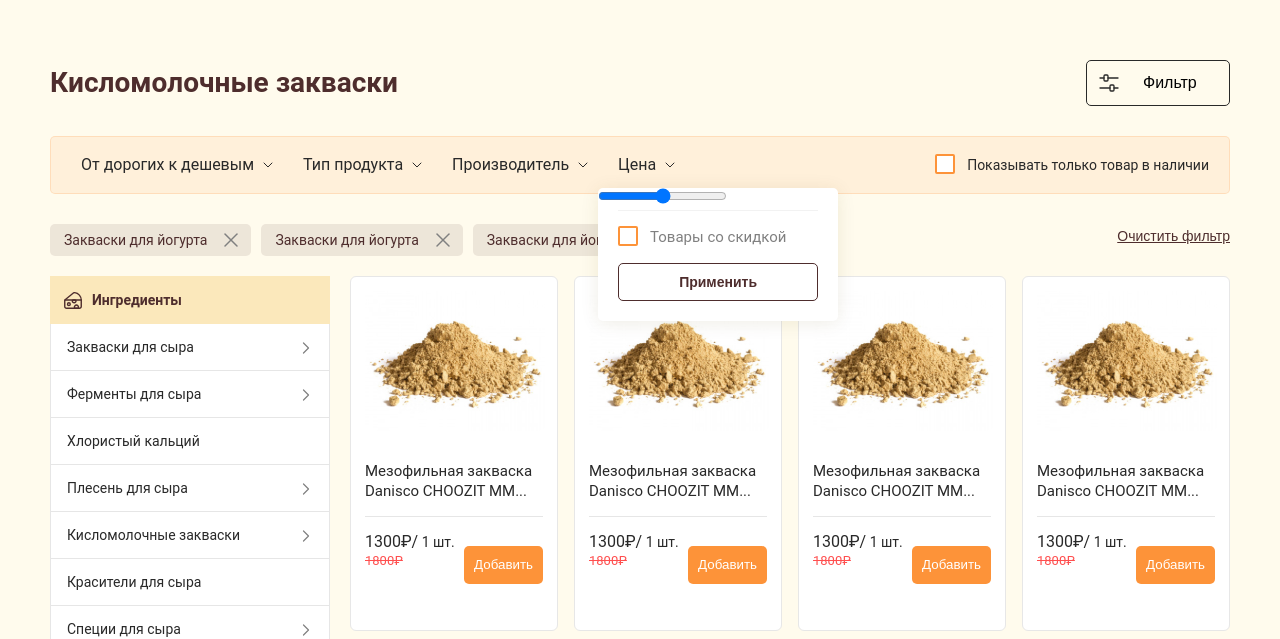
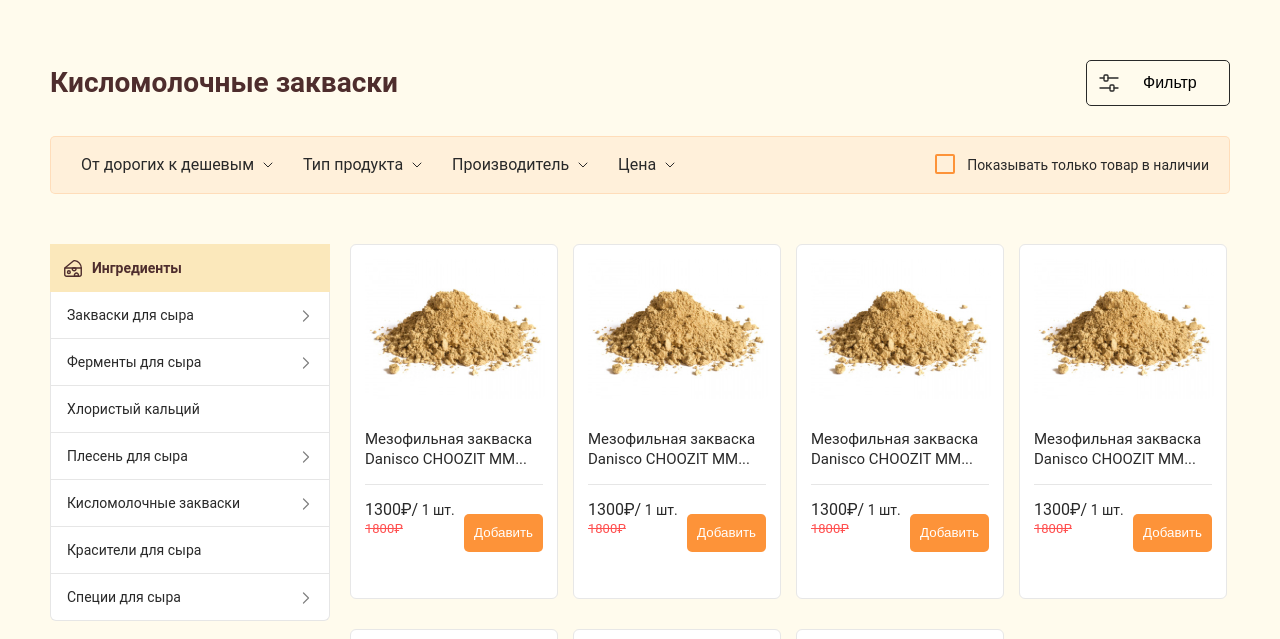
Before and after one commit to unnamed-ii/react-cheese-shop, a React (Create React App) app: page /category in a window 1280 px wide. Shown: the part 161-800 px from the top of the page. Built offline with nearby package versions, Linux system fonts and the light colour scheme.

Commit message:
udpdated markup and styles for category page

```diff
--- a/src/components/filter-card/index.jsx
+++ b/src/components/filter-card/index.jsx
@@ -2,11 +2,11 @@ import React from 'react';
 import './style.scss'
 import {ReactComponent as CloseFilterIcon} from "../../images/icons/close-moduls-btn.svg";
 
-const FilterCard = () => {
+const FilterCard = ({title}) => {
     return (
         <div className="added-filter">
             <div className="added-filter__inner">
-                Закваски для йогурта
+                {title}
                 <CloseFilterIcon />
             </div>
         </div>
--- a/src/pages/category/index.jsx
+++ b/src/pages/category/index.jsx
@@ -1,4 +1,4 @@
-import React from 'react';
+import React, {useState} from 'react';
 import './style.scss';
 import MainNav from "../../components/main-nav";
 import Card from "../../components/card";
@@ -12,6 +12,8 @@ import FilterCard from "../../components/filter-card";
 import CustomInputRange from "../../components/input-range";
 
 const Category = () => {
+    const [addedFilters, setAddedFilters] = useState([])
+
     return (
         <Wrapper>
             <div className="category">
@@ -101,7 +103,42 @@ const Category = () => {
                                 <ArrowDownIcon />
                             </div>
                             <div className="dropdown-list">
-
+                                <div className="dropdown-list__title">
+                                    Выберите фильтр
+                                </div>
+                                <div className="dropdown-list__filters">
+                                    <div className="dropdown-list__filters-filter">
+                                        <CheckBox />
+                                        Закваски для йогурта
+                                    </div>
+                                    <div className="dropdown-list__filters-filter">
+                                        <CheckBox />
+                                        Закваски для творога
+                                    </div>
+                                    <div className="dropdown-list__filters-filter">
+                                        <CheckBox />
+                                        Закваска для ряженки
+                                    </div>
+                                    <div className="dropdown-list__filters-filter">
+                                        <CheckBox />
+                                        Закваски для йогурта
+                                    </div>
+                                    <div className="dropdown-list__filters-filter">
+                                        <CheckBox />
+                                        Закваски Скваска
+                                    </div>
+                                    <div className="dropdown-list__filters-filter">
+                                        <CheckBox />
+                                        Закваски Каприна
+                                    </div>
+                                    <div className="dropdown-list__filters-filter">
+                                        <CheckBox />
+                                        Закваски для кефира
+                                    </div>
+                                </div>
+                                <div className="dropdown-list__button">
+                                    <button>Применить</button>
+                                </div>
                             </div>
                         </div>
                         <div className="category__filters-list__filter">
@@ -109,7 +146,7 @@ const Category = () => {
                                 Цена
                                 <ArrowDownIcon />
                             </div>
-                            <div className="dropdown-list active price-filter">
+                            <div className="dropdown-list price-filter">
                                 <CustomInputRange />
                                 <div className="dropdown-list__filters">
                                     <div className="dropdown-list__filters-filter">
@@ -130,13 +167,14 @@ const Category = () => {
                 </div>
                 <div className="category__added-filters">
                     <div className="category__added-filters__list">
-                        <FilterCard />
-                        <FilterCard />
-                        <FilterCard />
+                        {addedFilters.map(i => (
+                            <FilterCard title={i}/>
+                        ))}
                     </div>
+                    {!!addedFilters.length &&
                     <div className="category__added-filters__reset">
                         <button>Очистить фильтр</button>
-                    </div>
+                    </div>}
                 </div>
                 <div className="category__inner">
                     <MainNav />
--- a/src/pages/category/style.scss
+++ b/src/pages/category/style.scss
@@ -40,7 +40,7 @@
     background: rgba(253, 147, 57, 0.1);
     border: 1px solid rgba(253, 147, 57, 0.2);
     border-radius: 5px;
-    padding: 16px 20px 16px 30px;
+    padding: 16px 20px 0 30px;
     display: flex;
     justify-content: space-between;
     margin-bottom: 30px;
@@ -60,9 +60,16 @@
           line-height: 24px;
           display: flex;
           align-items: center;
+          padding-bottom: 16px;
 
           svg {
             margin-left: 9px;
+          }
+        }
+
+        &:hover {
+          .dropdown-list {
+            display: block;
           }
         }
 
@@ -76,6 +83,7 @@
           left: -20px;
           top: 35px;
           display: none;
+          transition: .3s;
 
           &.active {
             display: block;
@@ -142,6 +150,11 @@
     &-is__available {
       display: flex;
       align-items: center;
+      padding-bottom: 16px;
+
+      input[type=checkbox] {
+        background-color: transparent;
+      }
     }
   }
 
@@ -177,7 +190,7 @@
       &__list {
         display: flex;
         flex-wrap: wrap;
-        justify-content: space-between;
+        gap: 15px;
 
         div {
           margin-bottom: 15px;
```
